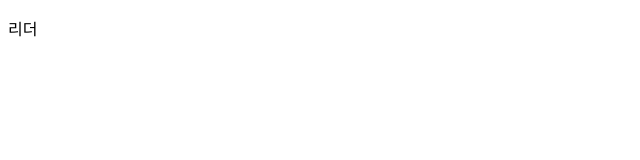
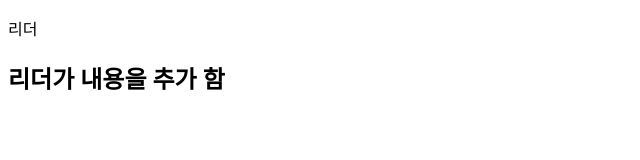
Before and after one commit to kimsunok7/hello, a plain HTML site: page index.html in a window 1280 px wide. Shown: the whole page, without its empty margins (0-640 px from the left). Drawn offline with Linux system fonts and the light colour scheme.

Commit message:
리더내용

```diff
--- a/index.html
+++ b/index.html
@@ -7,5 +7,6 @@
   </head>
   <body>
     <p>리더</p>
+    <h2>리더가 내용을 추가 함</h2>
   </body>
 </html>
```
